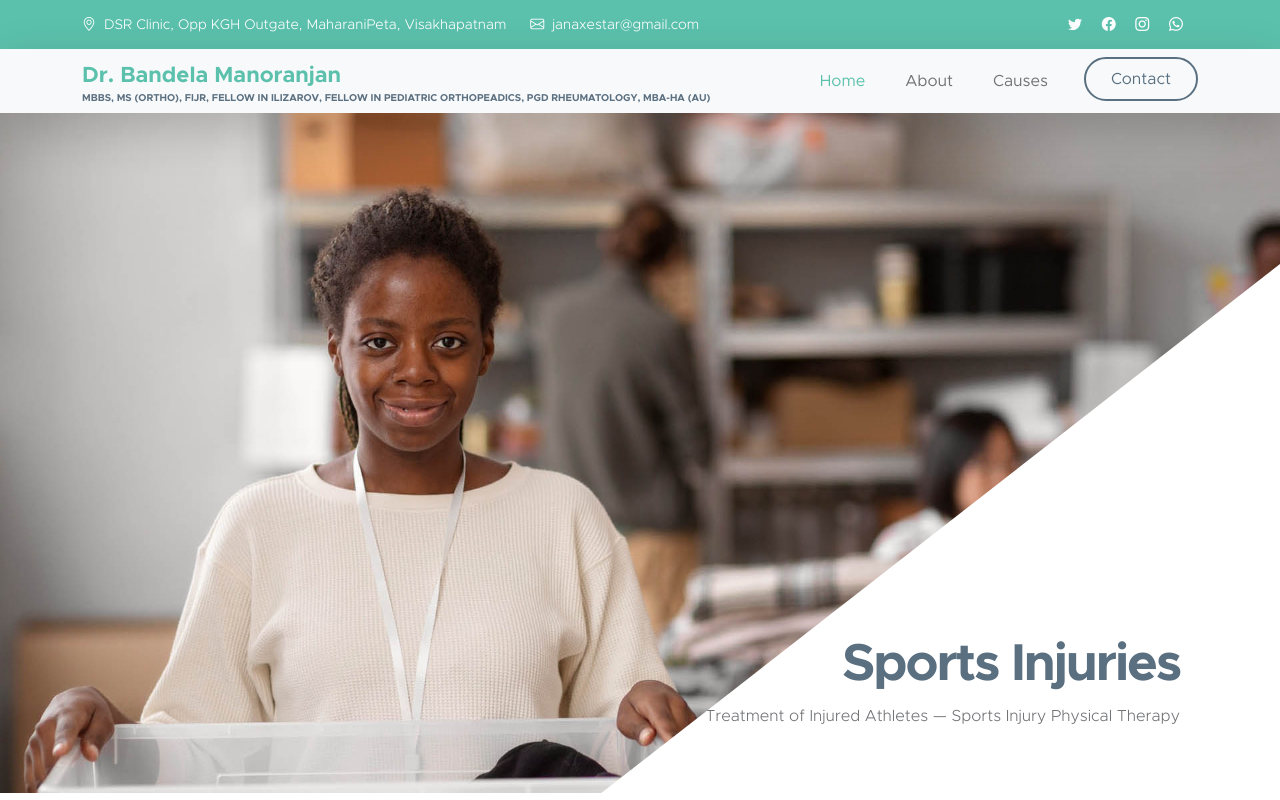
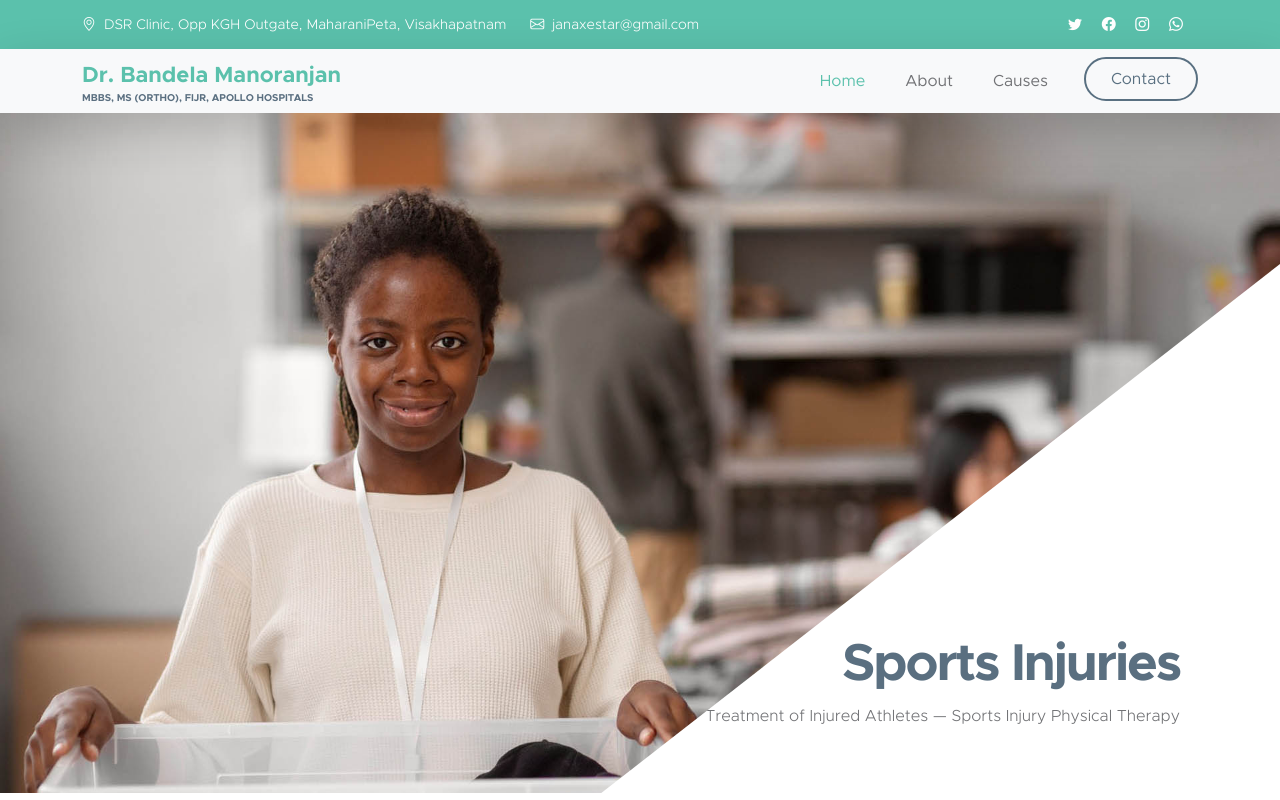
Before and after one commit to janaxestar/janaxestar.github.io, a plain HTML site: page index.html in a window 1280 px wide. Shown: the top 800 px of the page. Drawn offline with Linux system fonts and the light colour scheme.

Commit message:
Update index.html

```diff
--- a/index.html
+++ b/index.html
@@ -75,7 +75,7 @@
                     <span>
                         Dr. Bandela Manoranjan
                         <small>MBBS, MS (Ortho), FIJR,
-                            Fellow in Ilizarov, Fellow in Pediatric Orthopeadics, PGD Rheumatology, MBA-HA (AU)</small>
+                        Apollo Hospitals</small>
                     </span>
                 </a>
 
```
